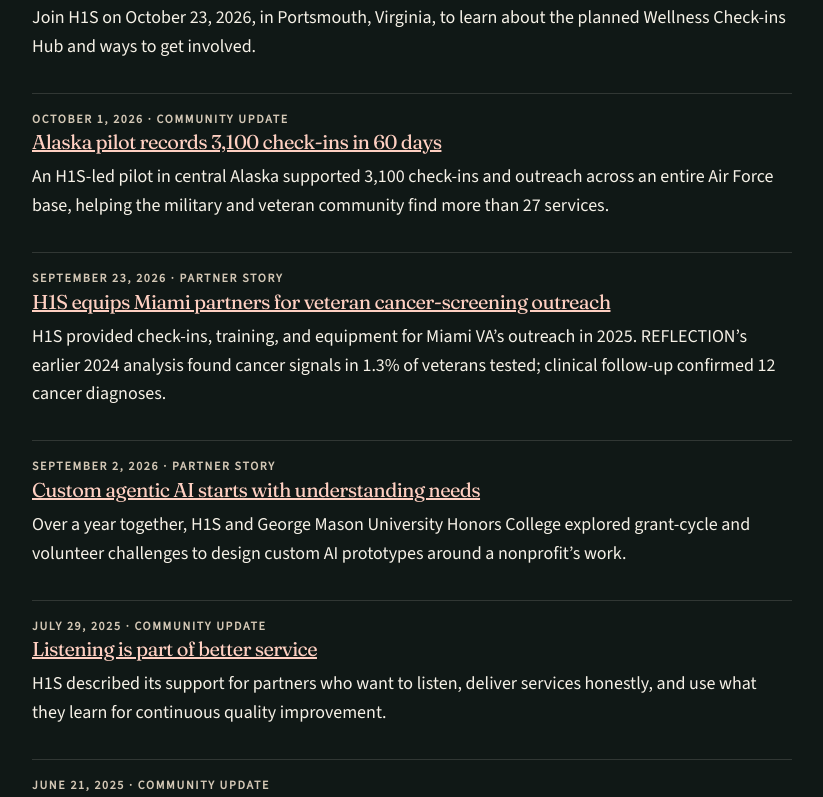
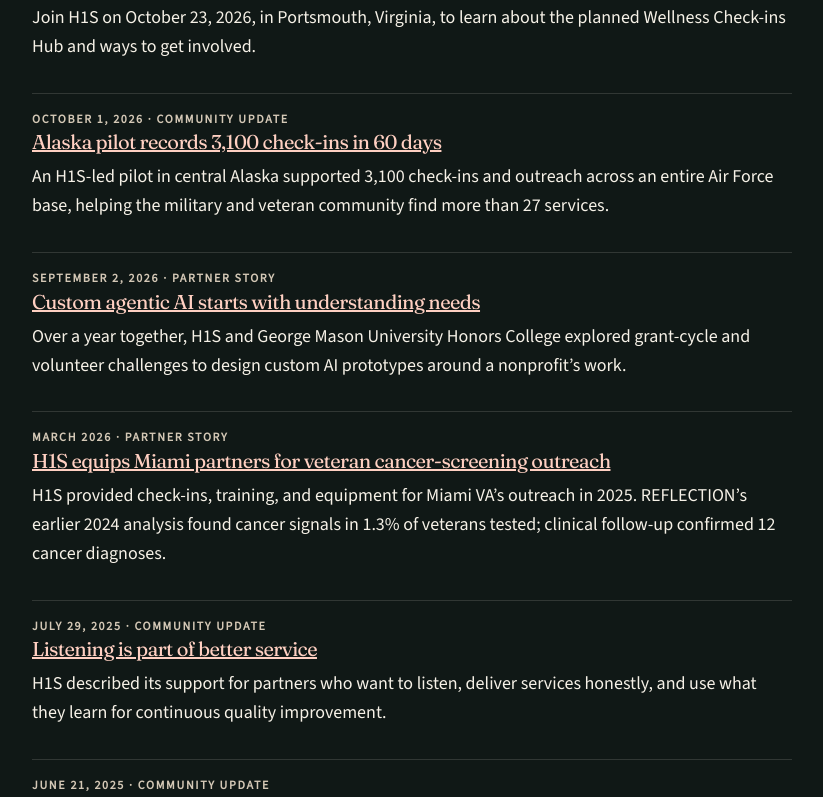
Before and after one commit to hopeonesource/hope1source.org, a React (Vite) app in the folder preview-v4/: page /press in a window 1280 px wide. Shown: the part 548-1345 px from the top of the page, without its empty margins (228-1051 px from the left). Built offline with nearby package versions, Linux system fonts and the light colour scheme.

Commit message:
Set Miami outreach story date to March 2026

```diff
--- a/preview-v4/src/content/pressArticlesUpdates.js
+++ b/preview-v4/src/content/pressArticlesUpdates.js
@@ -4,8 +4,8 @@
     id: 'miami-veteran-cancer-screening-outreach',
     legacyPaths: [],
     title: 'H1S equips Miami partners for veteran cancer-screening outreach',
-    date: 'September 23, 2026',
-    dateTime: '2026-09-23',
+    date: 'March 2026',
+    dateTime: '2026-03',
     author: 'H1S Check-ins',
     kicker: 'Partner story',
     description: 'H1S provided check-ins, training, and equipment for Miami VA’s outreach in 2025. REFLECTION’s earlier 2024 analysis found cancer signals in 1.3% of veterans tested; clinical follow-up confirmed 12 cancer diagnoses.',
```
Also changed, not shown: 1 other file (tests, documents, lock files or other folders).
